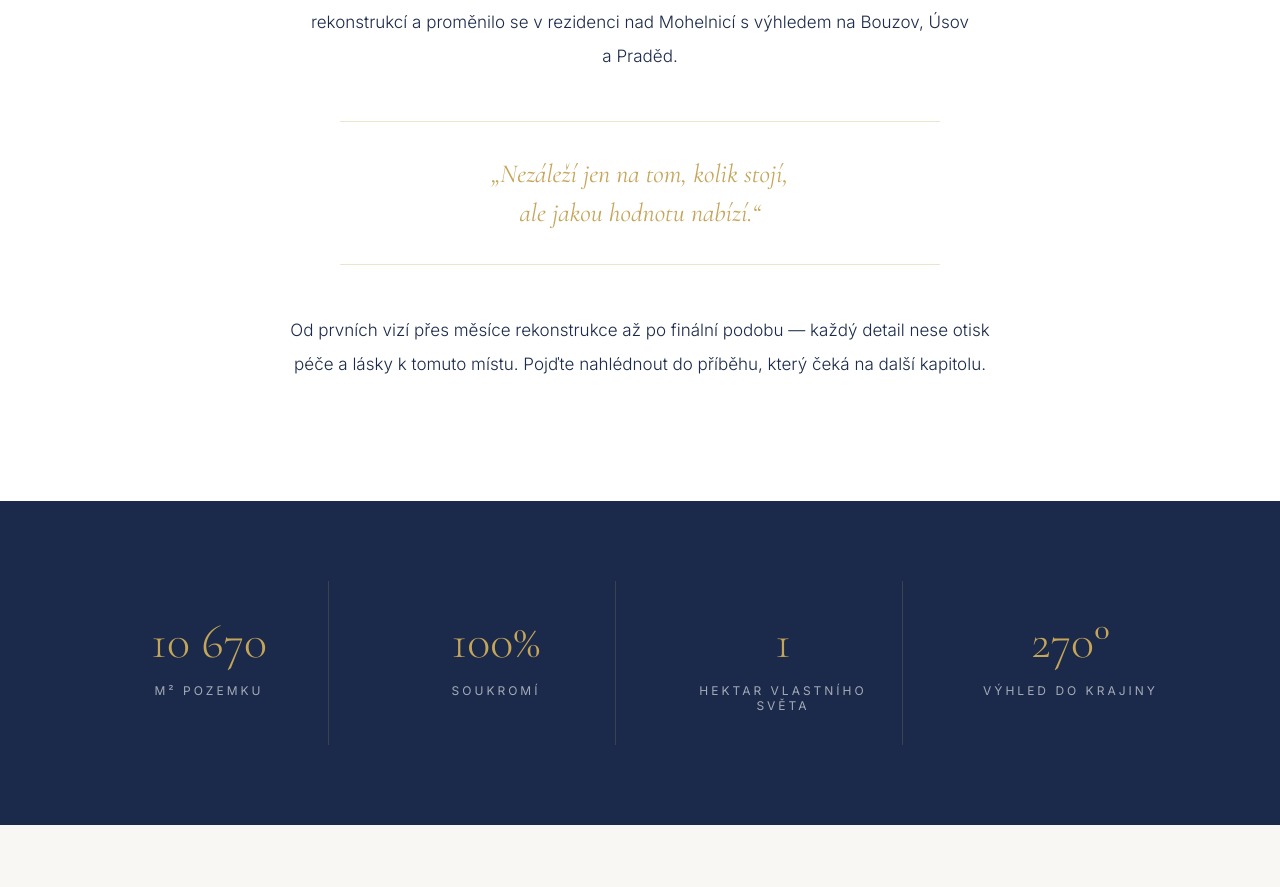
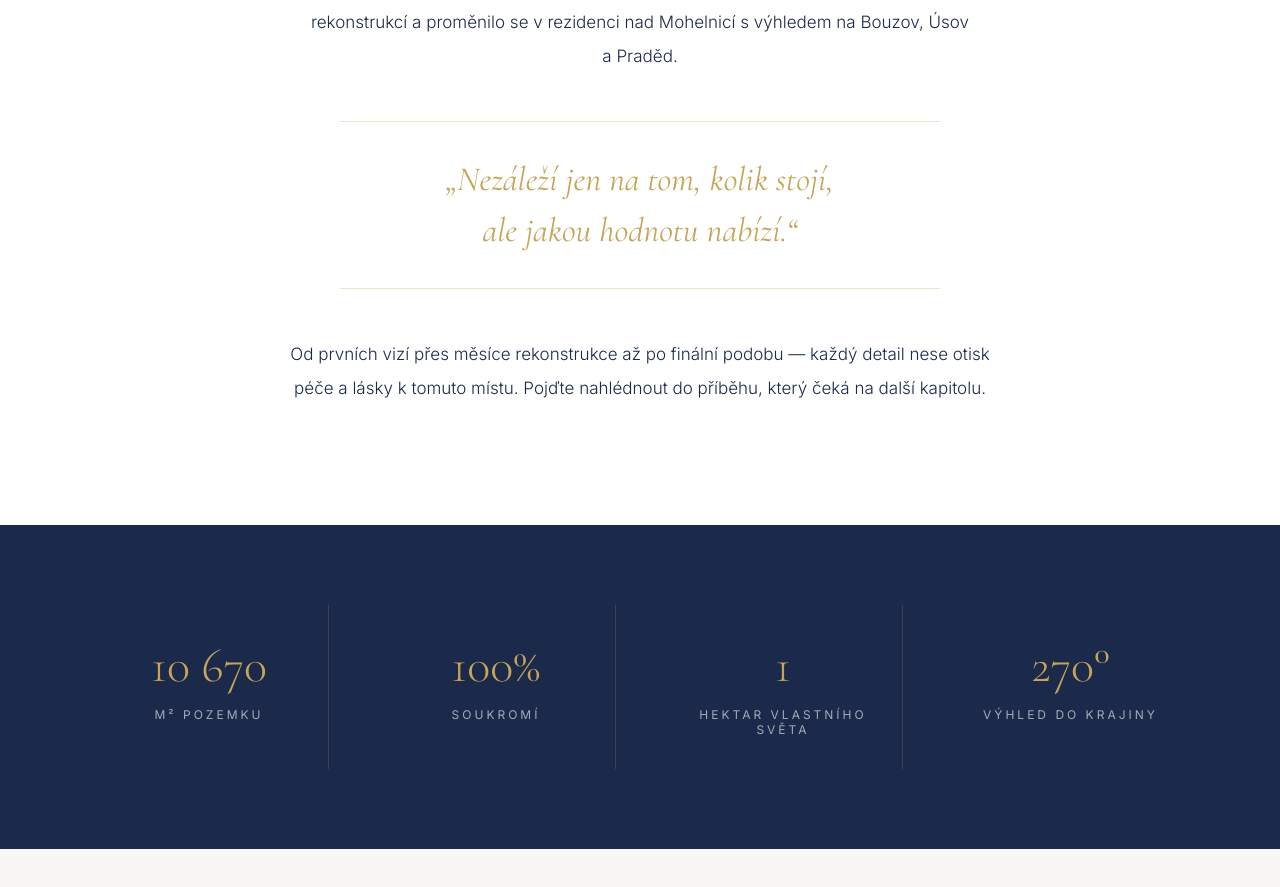
Before and after one commit to tknurture/Petr-Dadej---Rezidence-Pavlov, a Next.js app: page / in a window 1280 px wide. Shown: the part 1185-2072 px from the top of the page. Built offline with nearby package versions, Linux system fonts and the light colour scheme.

Commit message:
Increase highlight quote font size from 26px to 34px

```diff
--- a/app/globals.css
+++ b/app/globals.css
@@ -115,7 +115,7 @@ section { padding: 120px 48px; }
 .intro .section-label, .intro .section-title { text-align: center; }
 .intro .gold-line { margin: 0 auto 40px; }
 .intro p { font-size: 17px; line-height: 2; font-weight: 300; color: var(--royal-blue); max-width: 700px; margin: 0 auto; }
-.intro .highlight-quote { font-family: 'Cormorant Garamond', serif; font-size: 26px; font-weight: 400; font-style: italic; color: var(--gold); line-height: 1.5; margin: 48px auto; padding: 32px 0; border-top: 1px solid rgba(197,165,90,0.3); border-bottom: 1px solid rgba(197,165,90,0.3); max-width: 600px; }
+.intro .highlight-quote { font-family: 'Cormorant Garamond', serif; font-size: 34px; font-weight: 400; font-style: italic; color: var(--gold); line-height: 1.5; margin: 48px auto; padding: 32px 0; border-top: 1px solid rgba(197,165,90,0.3); border-bottom: 1px solid rgba(197,165,90,0.3); max-width: 600px; }
 
 /* ── STATS ── */
 .stats { background: var(--royal-blue); padding: 80px 48px; }
```
